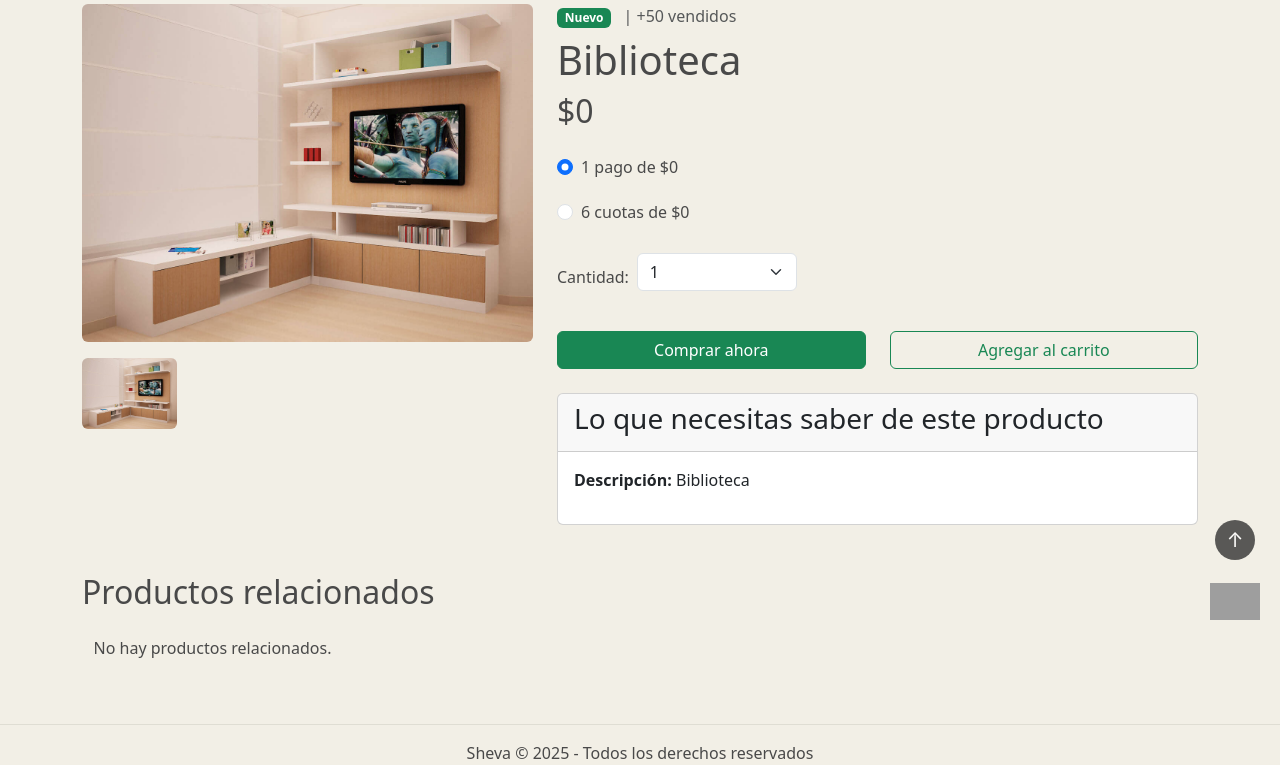
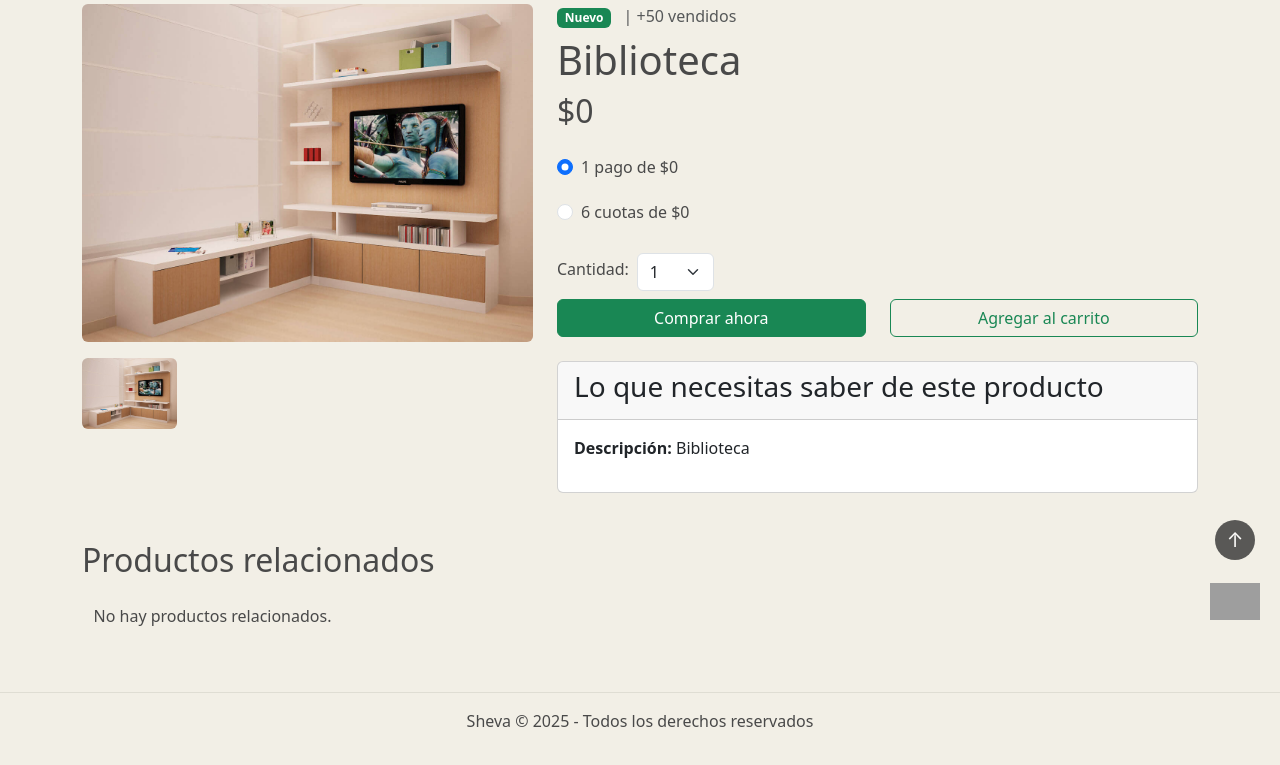
Before and after one commit to nicolasnevach/Ruaj-Design, a PHP site: page /ruaj/pages/detalle.php?id=2 in a window 1280 px wide. Shown: the part 160-925 px from the top of the page. After the commit the page ends 887 px from the top, so only its background shows below. Run offline with PHP 8.4, Linux system fonts and the light colour scheme; data comes from the database, SQL or seed files in the repository; grey boxes are pictures that could not be loaded.

Commit message:
nueva version

```diff
--- a/pages/agregar_carrito.php
+++ b/pages/agregar_carrito.php
@@ -29,7 +29,8 @@ if (isset($_POST['id']) && isset($_POST['cantidad'])) {
       );
     }
 
-    header("Location: carrito.php");
+    // 🔄 Volvemos al detalle del producto en lugar de ir al carrito
+    header("Location: detalle.php?id=$id&ok=1");
     exit;
   } else {
     header("Location: detalle.php?id=$id&error=producto");
--- a/pages/detalle.php
+++ b/pages/detalle.php
@@ -2,9 +2,7 @@
 session_start();
 include_once("../components/header.php");
 include_once("../conf/conf.php");
-?>
 
-<?php
 if (!isset($_GET['id']) || !is_numeric($_GET['id'])) {
   print "<p class='text-center mt-5'>Producto no especificado.</p>";
   include_once("../components/footer.php");
@@ -33,7 +31,7 @@ $id_categoria = $producto['id_categoria'];
   <nav aria-label="breadcrumb">
     <ol class="breadcrumb">
       <li class="breadcrumb-item"><a href="inicio.php" class="text-decoration-none" style="color: var(--color-text);">Inicio</a></li>
-      <li class="breadcrumb-item"><a href="productos.php" class="text-decoration-none" style="color: var(--color-text);">Productos</a></li>
+      <li class="breadcrumb-item"><a href="productos_generales.php" class="text-decoration-none" style="color: var(--color-text);">Productos</a></li>
       <li class="breadcrumb-item active" aria-current="page"><?php print $nombre; ?></li>
     </ol>
   </nav>
@@ -83,14 +81,15 @@ $id_categoria = $producto['id_categoria'];
           </div>
         </div>
 
+        <!-- Botones alineados -->
+        <div class="row mb-4 align-items-end">
+          <div class="col-md-6">
             <!-- Formulario de compra directa -->
             <form id="formComprar" action="pagar_producto.php" method="POST">
               <input type="hidden" name="id" value="<?php print $id_producto; ?>">
-
-          <div class="stock mb-4">
-            <div class="d-flex align-items-center">
+              <div class="d-flex align-items-center mb-2">
                 <label for="quantity" class="me-2">Cantidad:</label>
-              <select class="form-select w-25 mb-3" id="quantity" name="cantidad">
+                <select class="form-select w-25" id="quantity" name="cantidad">
                   <option value="1">1</option>
                   <option value="2">2</option>
                   <option value="3">3</option>
@@ -98,22 +97,23 @@ $id_categoria = $producto['id_categoria'];
                   <option value="5">5</option>
                 </select>
               </div>
+              <button class="btn w-100 btn-success" type="submit">Comprar ahora</button>
+            </form>
           </div>
 
-          <div class="row mb-4">
-            <div class="col-md-6 mb-2 mb-md-0">
-              <!-- Botón que envía el formulario directo a pagar_producto.php -->
-              <button class="btn w-100 btn-success" type="submit">Comprar ahora</button>
-            </div>
           <div class="col-md-6">
-              <button type="button" class="btn btn-outline-success w-100" onclick="window.location.href='agregar_carrito.php?id=<?php echo $id_producto; ?>'">
+            <!-- Formulario independiente para agregar al carrito -->
+            <form id="formCarrito" method="POST" action="agregar_carrito.php" class="h-100 d-flex flex-column justify-content-end">
+              <input type="hidden" name="id" value="<?php echo $id_producto; ?>">
+              <input type="hidden" name="cantidad" value="1">
+              <button type="submit" class="btn btn-outline-success w-100">
                 Agregar al carrito
               </button>
+            </form>
           </div>
         </div>
-        </form>
 
-        <div class="card">
+        <div class="card mt-4">
           <div class="card-header">
             <h3>Lo que necesitas saber de este producto</h3>
           </div>
@@ -151,7 +151,7 @@ $id_categoria = $producto['id_categoria'];
             <div class="card-body">
               <h5 class="card-title"><?php print $rel_nombre; ?></h5>
               <p class="card-text">$<?php print $rel_precio; ?></p>
-              <a class="btn btn-primary" href="detalle.php?id=<?php print $rel_id; ?>">Comprar</a>
+              <a class="btn btn-success" href="detalle.php?id=<?php print $rel_id; ?>">Comprar</a>
             </div>
           </div>
         </div>
```
Lines whose indentation alone changed are shown as unchanged.
